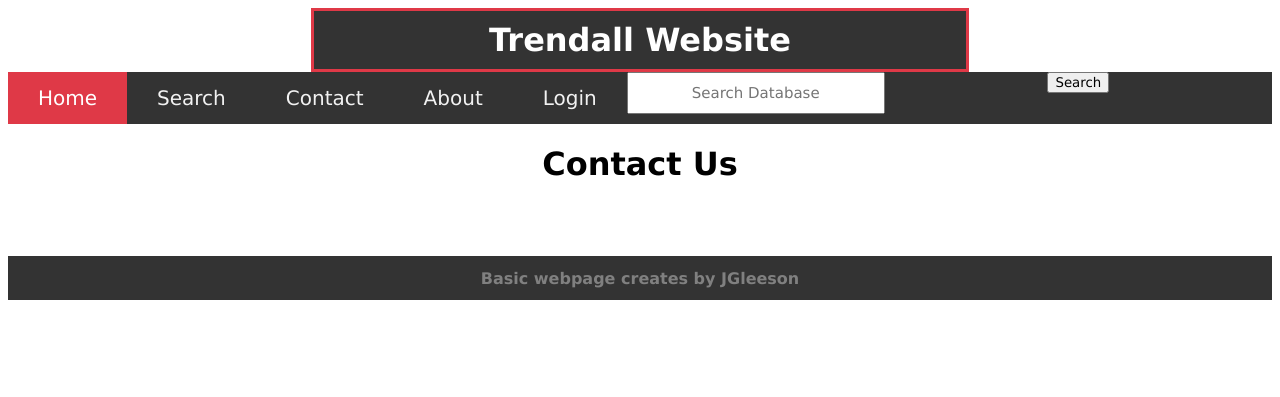
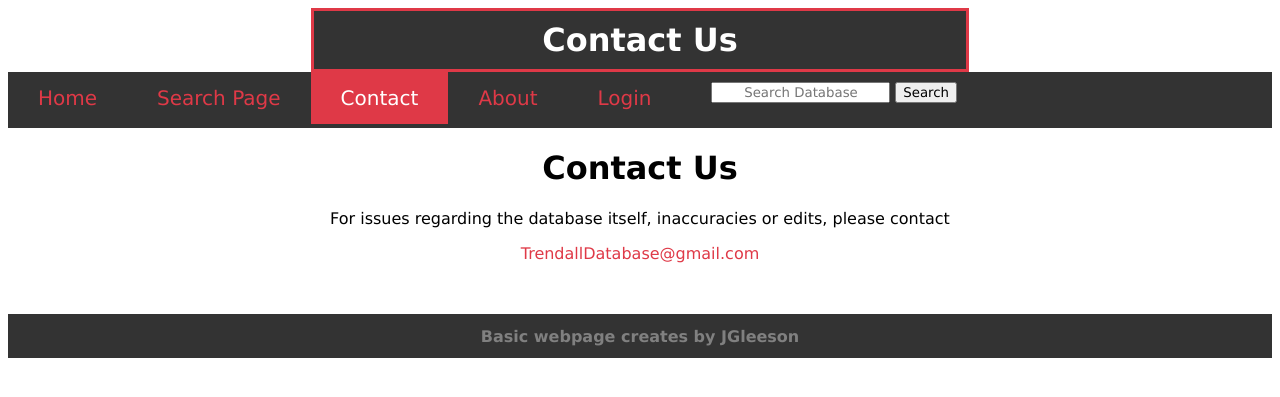
Before and after one commit to Electr0105/AMAP, a Django app: page /contact in a window 1280 px wide. Shown: the top 397 px of the page. Run offline with Django 4.2, Linux system fonts and the light colour scheme; some libraries are stand-ins or nearby versions.

Commit message:
Format updates

```diff
--- a/static/css/styles.css
+++ b/static/css/styles.css
@@ -63,7 +63,7 @@
   font-size: 20px;
 }
 
-.topnav input{
+.topnav form{
   float: left;
   color: #f2f2f2;
   padding: 10px 30px;
@@ -91,3 +91,15 @@ div.aboutInfo{
   width: 80%;
   font-size: 20px;
 }
+
+a:link {
+  color: #df3947;
+  background-color: transparent;
+  text-decoration: none;
+}
+
+a:visited {
+  color: #cb8a8f;
+  background-color: transparent;
+  text-decoration: none;
+}
--- a/website/templates/base.html
+++ b/website/templates/base.html
@@ -5,22 +5,10 @@
   <link rel=icon href="{% static 'logo/cslogo-16.ico' %}" sizes=16x16 type=image/png>
     <link rel=icon href="{% static 'logo/cslogo-32.ico' %}" sizes=32x32 type=image/png>
 </head>
-<div class="main">
-  <h1 class="intro">Trendall Website</h1>
 
-  <div class="topnav">
-    <a class="active" href="/">Home</a>
-    <a href="search">Search</a>
-    <a href="contact">Contact</a>
-    <a href="about">About</a>
-    <a href="admin">Login</a>
-    <form method=POST action="{% url 'searchResult' %}" >
-      {% csrf_token %}
-      <input autocomplete="off" type="text" placeholder="Search Database" name="searchDatabase">
-      <button type="submit">Search</button>
-    </form>
-  </div>
+{% block head %}
 
+{% endblock %}
 
 {% block content %}
 
--- a/website/templates/contact.html
+++ b/website/templates/contact.html
@@ -1,8 +1,29 @@
 {% extends 'base.html'%}
 {% load static %}
+
+
+{% block head %}
+
+<h1 class="intro">Contact Us</h1>
+<div class="main">
+    <div class="topnav">
+      <a href="/">Home</a>
+      <a href="search">Search Page</a>
+      <a class="active" href="contact">Contact</a>
+      <a href="about">About</a>
+      <a href="admin">Login</a>
+      <form method=POST action="{% url 'searchResult' %}" >
+        {% csrf_token %}
+        <input autocomplete="off" type="text" placeholder="Search Database" name="searchDatabase">
+        <button type="submit">Search</button>
+      </form>
+    </div>
+{% endblock %}
+
 {% block content %}
 <h1>Contact Us</h1>
 <div>
-
+<p>For issues regarding the database itself, inaccuracies or edits, please contact</p>
+<a href="mailto:TrendallDatabase@gmail.com">TrendallDatabase@gmail.com</a>
 </div>
 {% endblock %}
--- a/website/views.py
+++ b/website/views.py
@@ -1,6 +1,7 @@
 from django.shortcuts import render
 from .models import Vase
 from django.db.models import Q
+from django.db.models import CharField
 
 # Create your views here.
 def home(request):
@@ -32,7 +33,7 @@ def searchResult(request):
         searchDatabase = request.POST.get("searchDatabase", "")
         valueSet = [vaseRef, collectionName, provenanceName]
         nameSet = {"vaseRef":vaseRef, "collectionName":collectionName,"provenanceName":provenanceName}
-        allVases = Vase.objects.all
+        allVases = Vase.objects.all()
         sortedVases = Vase.objects.filter(vaseRef__icontains=vaseRef, collectionName__icontains=collectionName, provenanceName__icontains=provenanceName)
         if(not searchDatabase):
             if not "" in valueSet:
@@ -40,4 +41,13 @@ def searchResult(request):
             else:
                 return render(request, 'searchResult.html', {"sortedVases":sortedVases,"vaseRef":vaseRef, "collectionName":collectionName, "provName":provenanceName, "nameSet":nameSet})
         else:
-             return render(request, 'searchResult.html', {"all":allVases})
+            fields = [f for f in Vase._meta.fields if isinstance(f, CharField)]
+            queries = [Q(**{f.name: searchDatabase}) for f in fields]
+            qs = Q()
+            for query in queries:
+                qs = qs | query
+            if(not vaseRef):
+                databaseSearch = Vase.objects.filter(qs)
+            else:
+                databaseSearch = Vase.objects.filter(vaseRef, qs)
+            return render(request, 'searchResult.html', {"databaseSearch":databaseSearch, "searchedTerm":searchDatabase})
```
Also changed, not shown: website/templates/about.html (+18 -1 lines), website/templates/home.html (+20 -0 lines), website/templates/search.html (+20 -3 lines), website/templates/searchResult.html (+26 -3 lines).
